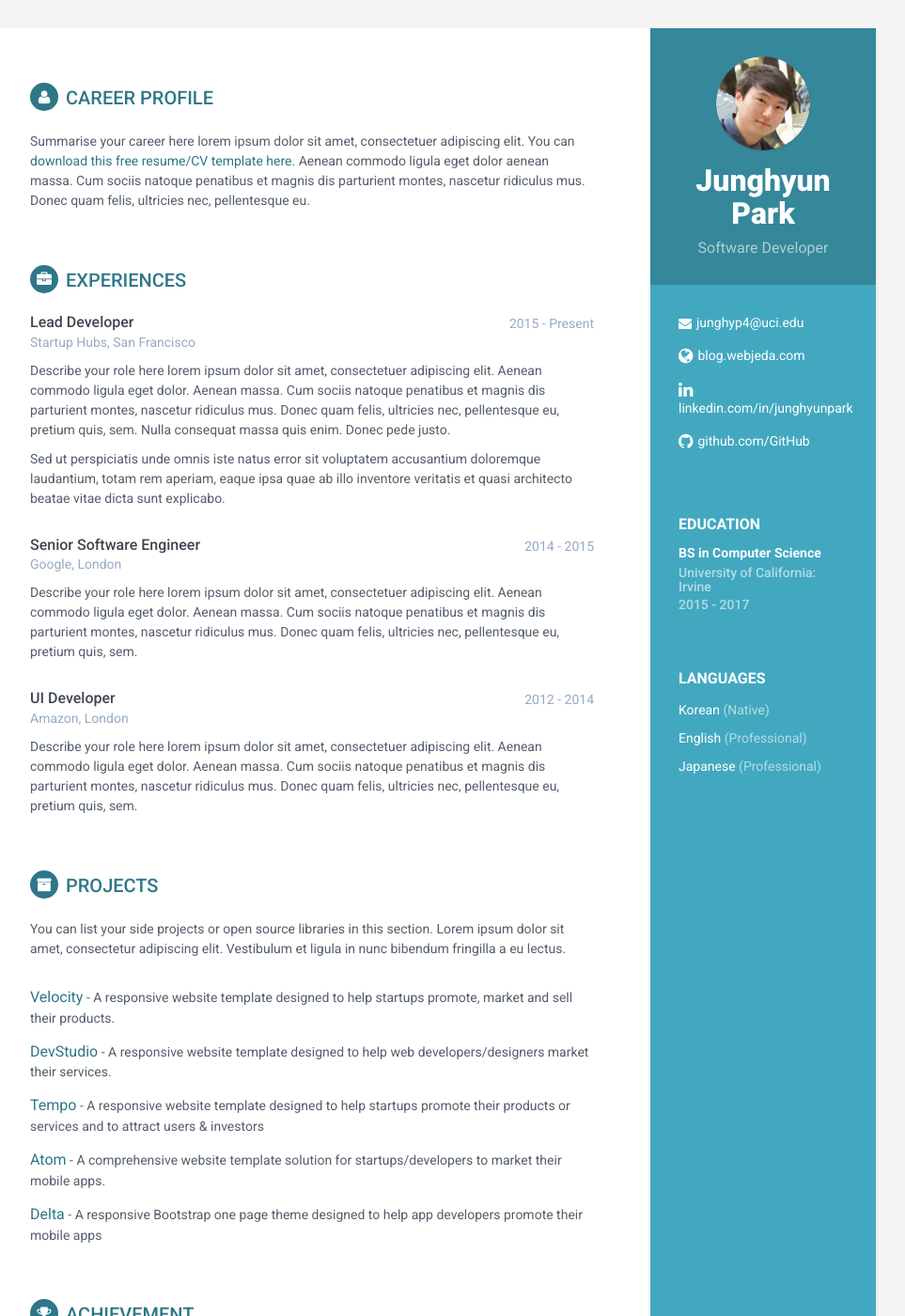
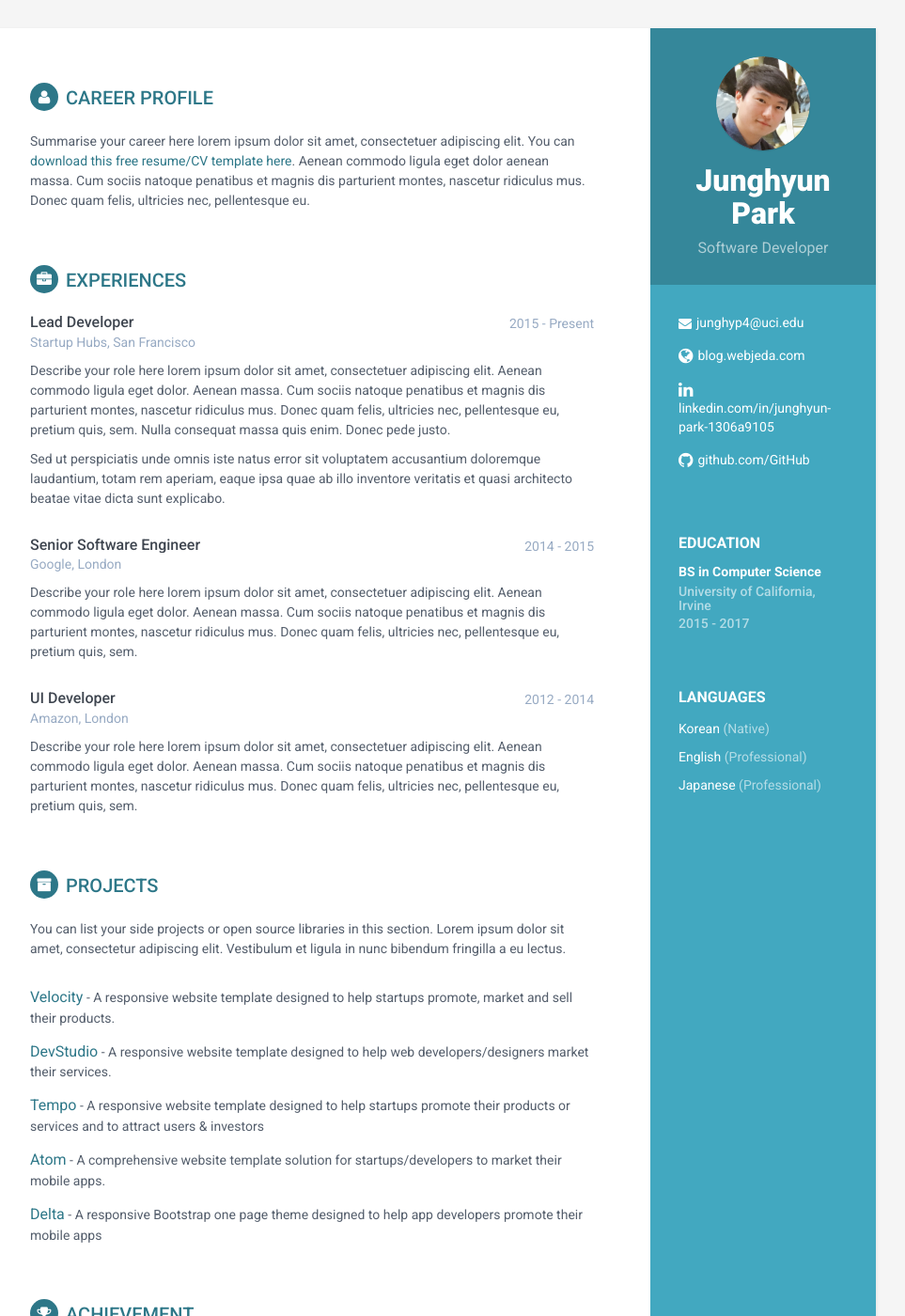
Before and after one commit to sean-park/sean-park.github.com, a Jekyll site: the page built from index.html, in a window 1280 px wide and 1400 px high. Shown: the whole window at 94% size, without its empty margins (188-1151 px from the left). Built offline with Jekyll 4.4.1, drawn with Linux system fonts in a browser that asks for light colours; some of the changed text lies outside the part shown.

Commit message:
modify minor

```diff
--- a/_config.yml
+++ b/_config.yml
@@ -11,7 +11,7 @@ pic: profile.png  #place a 100x100 picture inside /assets/images/ folder and pro
 #sidebar links
 email: junghyp4@uci.edu
 website: blog.webjeda.com #do not add http://
-linkedin: junghyunpark
+linkedin: junghyun-park-1306a9105
 github: sean-park
 
 #Update all the sections by editing the files inside _includes folder.
--- a/_includes/achievement.html
+++ b/_includes/achievement.html
@@ -7,7 +7,7 @@
                             <h3 class="award-title">Regent Scholorship</h3>
                             <div class="time">2015 - Present</div>
                         </div><!--//upper-row-->
-                        <div class="organization">University of California</div>
+                        <div class="organization">University of California, Irvine</div>
                     </div><!--//meta-->
                     <div class="details">
                         <p>The Regents' Scholarship is the most distinguished merit scholarship awarded by the University of California to highly selective outstanding students. Our faculty has chosen you for this prestigious honor based upon your academic achievements, significant accomplishments and leadership.</p>
--- a/_includes/education.html
+++ b/_includes/education.html
@@ -2,7 +2,7 @@
 <h2 class="container-block-title">Education</h2>
 <div class="item">
     <h4 class="degree">BS in Computer Science</h4>
-    <h5 class="meta">University of California: Irvine</h5>
+    <h5 class="meta">University of California, Irvine</h5>
     <div class="time">2015 - 2017</div>
 </div><!--//item-->
 </div><!--//education-container-->
```
